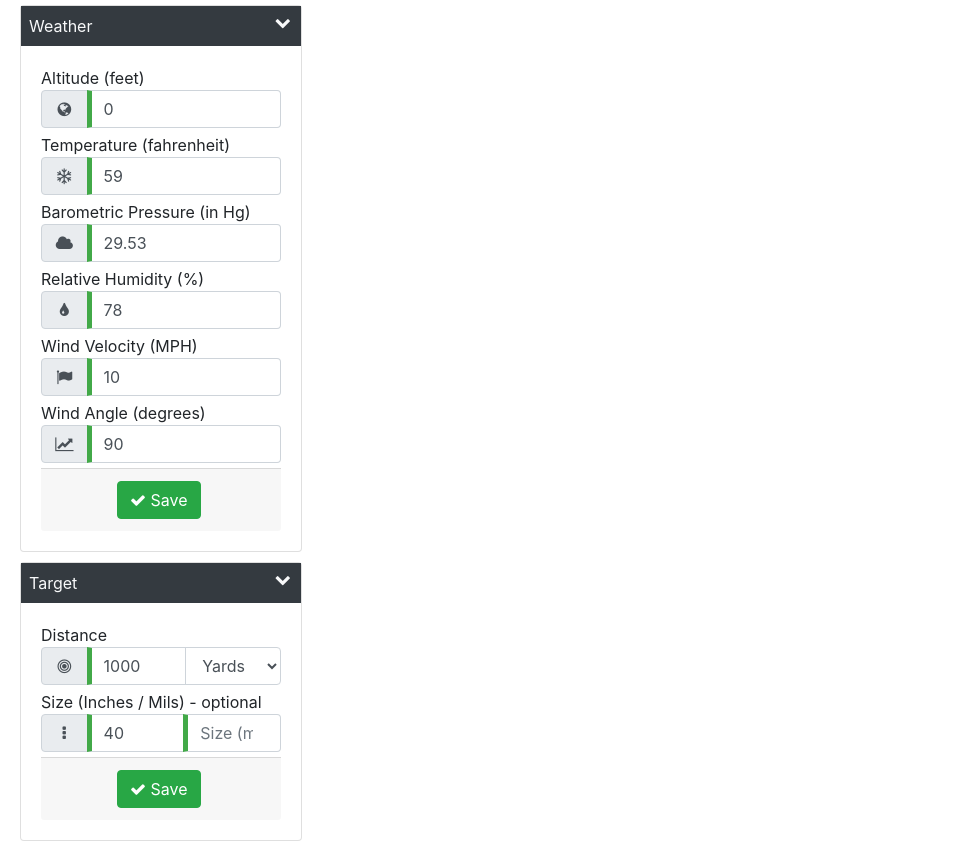
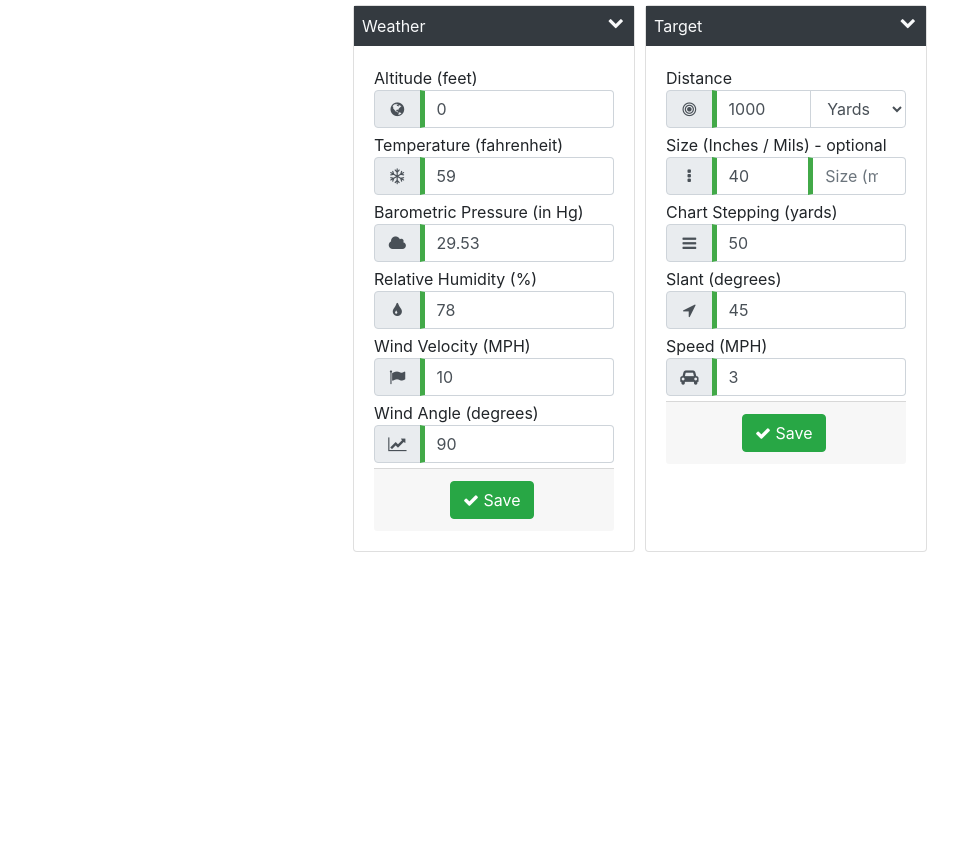
Before and after one commit to PaulGilchrist/ballistics, a React (Create React App) app: page / in a window 1280 px wide. Shown: the whole page, without its empty margins (0-970 px from the left). After the commit the page ends 800 px from the top, so only its background shows below. Built offline with nearby package versions, Linux system fonts and the light colour scheme.

Commit message:
Completed Target.js

```diff
--- a/src/App.js
+++ b/src/App.js
@@ -15,20 +15,13 @@ const App = () => {
     // console.log(`Rendering App`);
     // Call it once in your app. At the root of your app is the best place
     toast.configure();
-    // Set Defaults
-    let weather = {
-        altitudeFeet: 0,
-        temperatureDegreesFahrenheit: 59,
-        barometricPressureInchesHg: 29.53,
-        relativeHumidityPercent: 78,
-        windVelocityMPH: 10,
-        windAngleDegrees: 90
-    }
-    const weatherJson = localStorage.getItem('weather');
-    if(weatherJson) {
-       weather = JSON.parse(weatherJson);
-    }
-    let target = {
+    // Get global data
+    let target;
+    const targetJson = localStorage.getItem('target');
+    if(targetJson) {
+       target = JSON.parse(targetJson);
+    } else {
+        target = {
             distanceUnits: 0, // 0=Yards, 1=Meters
             distance: 1000,
             chartStepping: 50,
@@ -37,13 +30,26 @@ const App = () => {
             slantDegrees: 45,
             speedMPH: 3
         }
-    const targetJson = localStorage.getItem('target');
-    if(targetJson) {
-       target = JSON.parse(targetJson);
+        localStorage.setItem('target', JSON.stringify(target));
+    }
+    let weather
+    const weatherJson = localStorage.getItem('weather');
+    if(weatherJson) {
+       weather = JSON.parse(weatherJson);
+    } else {
+        weather = {
+            altitudeFeet: 0,
+            temperatureDegreesFahrenheit: 59,
+            barometricPressureInchesHg: 29.53,
+            relativeHumidityPercent: 78,
+            windVelocityMPH: 10,
+            windAngleDegrees: 90
+        }
+        localStorage.setItem('weather', JSON.stringify(weather));
     }
     const handleOnSubmitTarget = (values) => {
         // Don't save sizeMils
-        // values.sizeMils = null;
+        values.sizeMils = null;
         localStorage.setItem('target', JSON.stringify(values));
         toast.success('Target Data Saved', {
             distance: "top-center",
@@ -67,8 +73,10 @@ const App = () => {
     }
     return (
         <div className={`container-fluid ${css.app}`}>
+            <div className="d-flex flex-row flex-wrap justify-content-center">
                 <Weather values={weather} onSubmit={(values) => handleOnSubmitWeather(values)}/>
                 <Target values={target} onSubmit={(values) => handleOnSubmitTarget(values)}/>
+            </div>
         </div>
     );
 }
--- a/src/components/Target.js
+++ b/src/components/Target.js
@@ -13,6 +13,7 @@ const Target = (props) => {
             distance
             chartStepping
             sizeInches
+            sizeMils
             slantDegrees
             speedMPH
         }
@@ -20,15 +21,13 @@ const Target = (props) => {
     }
     */
     const [isOpen, setIsOpen] = useState(true);
-    const { register, errors, getValues, handleSubmit, setValue  } = useForm({ mode: 'onBlur' });
+    const { register, errors, getValues, handleSubmit, setValue } = useForm({ mode: 'onBlur' });
     const setDistance = () => {
         const values = getValues();
-        console.log(values);
         // Given the size of a target in both inches and mils, will calculate and update the distance
         if(values.sizeInches !== '' && values.sizeMils !== '') {
             const distanceYards = conversions.sizeToDistance(values.sizeInches, values.sizeMils);
             const distance = Math.round(values.distanceUnits==="0" ? distanceYards : conversions.yardsToMeters(distanceYards));
-            console.log(distance);
             setValue('distance', distance);
         }
     }
@@ -54,6 +53,8 @@ const Target = (props) => {
                             <input
                                 className="form-control"
                                 defaultValue={props.values.distance}
+                                max="5000"
+                                min="0"
                                 name="distance"
                                 onBlur={() => setValue('sizeMils', '')}
                                 placeholder="Distance"
@@ -62,7 +63,7 @@ const Target = (props) => {
                                     min: { value: 0, message: "Distance has a minimum value of 0" },
                                     required: "Distance is required to determine how far out to calculate ballistics data"
                                 })}
-                                step="1"
+                                required
                                 type="number"
                             />
                             <select
@@ -98,24 +99,22 @@ const Target = (props) => {
                             <input
                                 className="form-control"
                                 defaultValue={props.values.sizeInches}
+                                max="120"
+                                min="1"
                                 name="sizeInches"
                                 placeholder="Size (inches)"
-                                onBlur={() => setDistance()}
+                                onBlur={async () => setDistance()}
                                 ref={register({
                                     max: { value: 120, message: "Size (inches) has a maximum value of 120" },
-                                    min: { value: 0, message: "Size (inches) has a minimum value of 0.1" },
+                                    min: { value: 1, message: "Size (inches) has a minimum value of 1" },
                                 })}
                                 type="number"
                             />
-                            {errors.sizeInches && errors.sizeInches.message ?
-                                <div className="alert alert-danger">
-                                    {errors.sizeInches.message}
-                                </div>
-                                : null
-                            }
                             <input
                                 className="form-control"
                                 defaultValue={props.values.sizeMils}
+                                max="100"
+                                min="0.1"
                                 name="sizeMils"
                                 onBlur={() => setDistance()}
                                 placeholder="Size (mils)"
@@ -127,9 +126,117 @@ const Target = (props) => {
                                 type="number"
                             />
                         </div>
+                        {errors.sizeInches && errors.sizeInches.message ?
+                            <div className="alert alert-danger">
+                                {errors.sizeInches.message}
+                            </div>
+                            : null
+                        }
                         {errors.sizeMils && errors.sizeMils.message ?
                             <div className="alert alert-danger">
                                 {errors.sizeMils.message}
+                            </div>
+                            : null
+                        }
+                    </div>
+                    <div className="form-group">
+                        <label
+                            className="control-label"
+                            htmlFor="chartStepping"
+                            data-toggle="tooltip"
+                            title="Chart stepping is required to determine how many rows to calculate."
+                        >
+                            Chart Stepping (yards)
+                        </label>
+                        <div className="input-group margin-bottom-sm">
+                            <div className="input-group-prepend"><div className="input-group-text"><i className="fa fa-bars fa-fw"></i></div></div>
+                            <input
+                                className="form-control"
+                                defaultValue={props.values.chartStepping}
+                                max="500"
+                                min="10"
+                                name="chartStepping"
+                                placeholder="Chart Stepping (yards)"
+                                ref={register({
+                                    max: { value: 500, message: "Chart Stepping has a maximum value of 500" },
+                                    min: { value: 10, message: "Chart Stepping has a minimum value of 10" },
+                                    required: "Chart Stepping is required to determine how many rows to calculate"
+                                })}
+                                required
+                                type="number"
+                            />
+                        </div>
+                        {errors.chartStepping && errors.chartStepping.message ?
+                            <div className="alert alert-danger">
+                                {errors.chartStepping.message}
+                            </div>
+                            : null
+                        }
+                    </div>
+                    <div className="form-group">
+                        <label
+                            className="control-label"
+                            htmlFor="slantDegrees"
+                            data-toggle="tooltip"
+                            title="The angle versus horizontal as measured between the muzzle and target.  Slant degrees is required to determine vertical hold over or angle scope adjustments needed.  Both up and down slant angles result in the need to aim low."
+                        >
+                            Slant (degrees)
+                        </label>
+                        <div className="input-group margin-bottom-sm">
+                            <div className="input-group-prepend"><div className="input-group-text"><i className="fa fa-location-arrow fa-fw"></i></div></div>
+                            <input
+                                className="form-control"
+                                defaultValue={props.values.slantDegrees}
+                                max="500"
+                                min="10"
+                                name="slantDegrees"
+                                placeholder="Slant (degrees)"
+                                ref={register({
+                                    max: { value: 500, message: "Slant has a maximum value of 500" },
+                                    min: { value: 10, message: "Slant has a minimum value of 10" },
+                                    required: "Slant is required to determine vertical hold over or angle scope adjustments needed.  Both up and down slant angles result in the need to aim low."
+                                })}
+                                required
+                                type="number"
+                            />
+                        </div>
+                        {errors.slantDegrees && errors.slantDegrees.message ?
+                            <div className="alert alert-danger">
+                                {errors.slantDegrees.message}
+                            </div>
+                            : null
+                        }
+                    </div>
+                    <div className="form-group">
+                        <label
+                            className="control-label"
+                            htmlFor="speedMPH"
+                            data-toggle="tooltip"
+                            title="The speed the target is moving perpendicular to the line between the muzzle and target.  Target speed is required to determine horizontal lead hold or scope adjustments needed."
+                        >
+                            Speed (MPH)
+                        </label>
+                        <div className="input-group margin-bottom-sm">
+                            <div className="input-group-prepend"><div className="input-group-text"><i className="fa fa-car fa-fw"></i></div></div>
+                            <input
+                                className="form-control"
+                                defaultValue={props.values.speedMPH}
+                                max="500"
+                                min="1"
+                                name="speedMPH"
+                                placeholder="Speed (MPH)"
+                                ref={register({
+                                    max: { value: 500, message: "Speed has a maximum value of 500" },
+                                    min: { value: 1, message: "Speed has a minimum value of 1" },
+                                    required: "Target speed is required to determine horizontal lead hold or scope adjustments needed."
+                                })}
+                                required
+                                type="number"
+                            />
+                        </div>
+                        {errors.speedMPH && errors.speedMPH.message ?
+                            <div className="alert alert-danger">
+                                {errors.speedMPH.message}
                             </div>
                             : null
                         }
```
Lines whose indentation alone changed are shown as unchanged.
